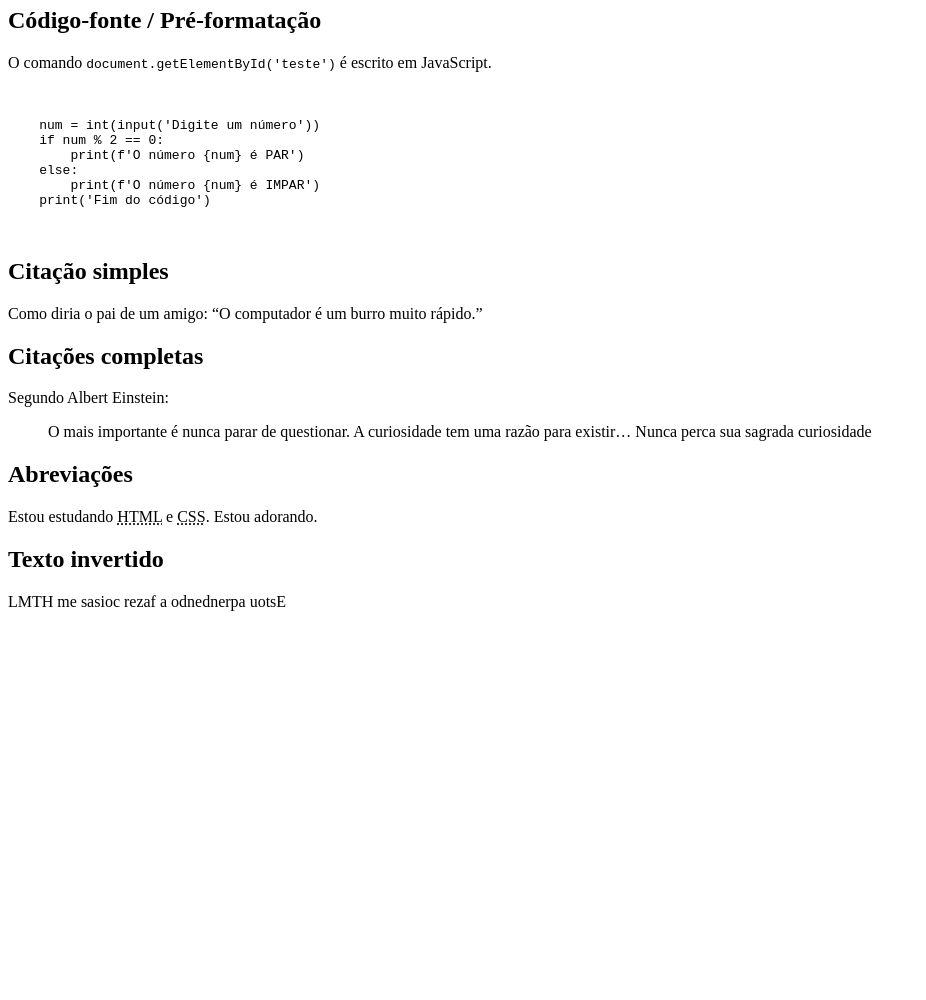
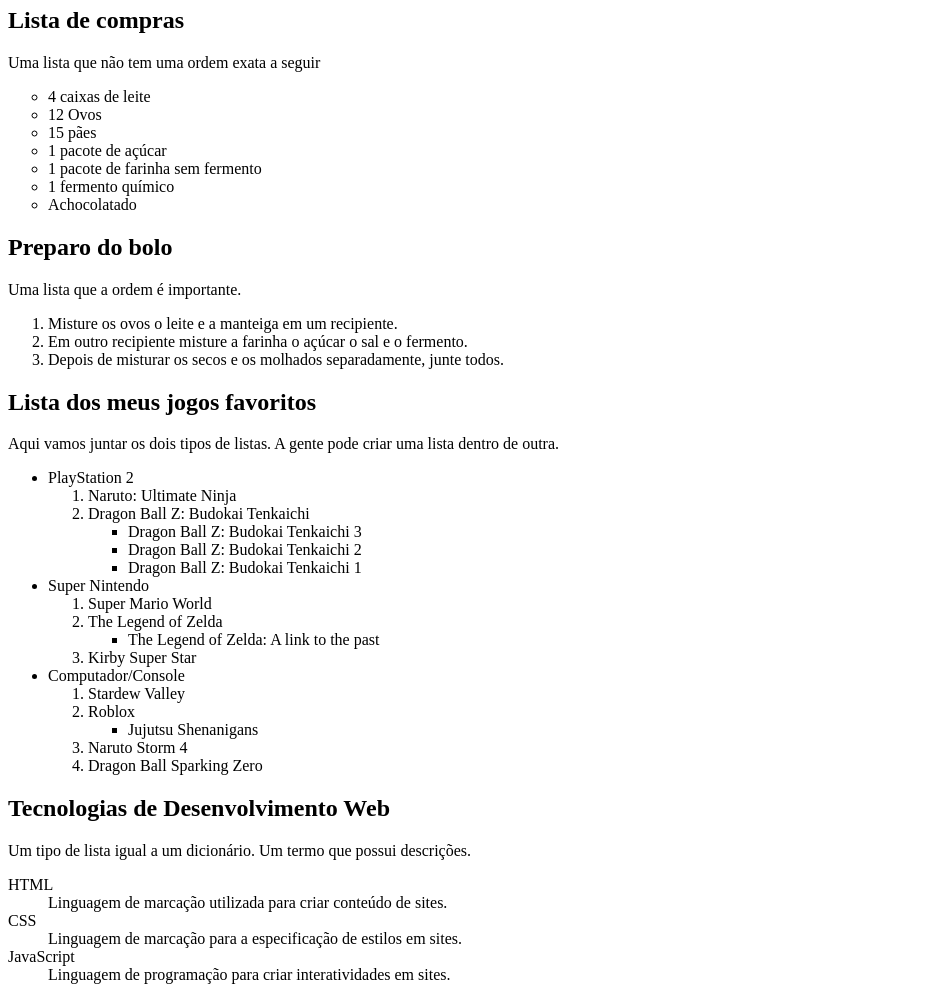
Before and after one commit to Deyvy-beep/HTML-CSS, a plain HTML site: page ex009/index.html in a window 1280 px wide. Shown: the part 73-1073 px from the top of the page, without its empty margins (0-926 px from the left). Before the commit the page ends 800 px from the top, so only its background shows below. Drawn offline with Linux system fonts and the light colour scheme.

Commit message:
Exercício 9 sobre listas em HTML

```diff
--- a/ex009/index.html
+++ b/ex009/index.html
@@ -3,43 +3,89 @@
 <head>
     <meta charset="UTF-8">
     <meta name="viewport" content="width=device-width, initial-scale=1.0">
-    <title>Outras Formatações</title>
+    <title>Listas</title>
     <link rel="shortcut icon" href="favicon.ico" type="image/x-icon">
 </head>
 <body>
-    <h1>Outras formatações</h1>
+    <h1>Listas ordenadas e sem ordem</h1>
 
-    <h2>Código-fonte / Pré-formatação</h2>
-    <p>O comando <code>document.getElementById('teste')</code> é escrito em JavaScript.</p>
+    <h2>Lista de compras</h2>
 
-    <pre>
-        <code>
-    num = int(input('Digite um número'))
-    if num % 2 == 0:
-        print(f'O número {num} é PAR')
-    else:
-        print(f'O número {num} é IMPAR')
-    print('Fim do código')
-        </code>
-    </pre>
+    <p>Uma lista que não tem uma ordem exata a seguir</p>
 
-    <h2>Citação simples</h2>
-    <p>Como diria o pai de um amigo: <q>O computador é um burro muito rápido.</q></p>
+    <ul type="circle">
+        <li>4 caixas de leite</li>
+        <li>12 Ovos</li>
+        <li>15 pães</li>
+        <li>1 pacote de açúcar</li>
+        <li>1 pacote de farinha sem fermento</li>
+        <li>1 fermento químico</li>
+        <li>Achocolatado</li>
+    </ul>
 
-    <h2>Citações completas</h2>
-    <p>Segundo Albert Einstein: </p>
+    <h2>Preparo do bolo</h2>
 
-    <blockquote cite="https://veja.abril.com.br/coluna/pilulas-de-sabedoria/frase-do-dia-einstein#:~:text=“O%20mais%20importante%20é%20nunca,Nunca%20perca%20sua%20sagrada%20curiosidade.”">
+    <p>Uma lista que a ordem é importante.</p>
 
-        O mais importante é nunca parar de questionar. A curiosidade tem uma razão para existir… Nunca perca sua sagrada curiosidade
+    <ol type="1">
+        <li>Misture os ovos o leite e a manteiga em um recipiente.</li>
+        <li>Em outro recipiente misture a farinha o açúcar o sal e o fermento.</li>
+        <li>Depois de misturar os secos e os molhados separadamente, junte todos.</li>
+    </ol>
 
-    </blockquote>
+    <h2>Lista dos meus jogos favoritos</h2>
 
-    <h2>Abreviações</h2>
-    <p>Estou estudando <abbr title="HyperText Markup Language">HTML</abbr> e <abbr title="Cascading Style Sheets">CSS</abbr>. Estou adorando.</p>
+    <p>Aqui vamos juntar os dois tipos de listas. A gente pode criar uma lista dentro de outra.</p>
 
-    <h2>Texto invertido</h2>
-    <p><bdo dir="rtl">Estou aprendendo a fazer coisas em HTML</bdo></p>
+    <ul type="disc">
+        <li>PlayStation 2</li>
+            <ol type="1">
+                <li>Naruto: Ultimate Ninja</li>
+                <li>Dragon Ball Z: Budokai Tenkaichi</li>
+                    <ul type="square">
+                        <li>Dragon Ball Z: Budokai Tenkaichi 3</li>
+                        <li>Dragon Ball Z: Budokai Tenkaichi 2</li>
+                        <li>Dragon Ball Z: Budokai Tenkaichi 1</li>
+                    </ul>
+            </ol>
+        <li>Super Nintendo</li>
+            <ol type="1">
+                <li>Super Mario World</li>
+                <li>The Legend of Zelda</li>
+                    <ul type="square">
+                        <li>The Legend of Zelda: A link to the past</li>
+                    </ul>
+                <li>Kirby Super Star</li>
+            </ol>
+        <li>Computador/Console</li>
+            <ol type="1">
+                <li>Stardew Valley</li>
+                <li>Roblox</li>
+                    <ul type="square">
+                        <li>Jujutsu Shenanigans</li>
+                    </ul>
+                <li>Naruto Storm 4</li>
+                <li>Dragon Ball Sparking Zero</li>
+            </ol>
+    </ul>
+
+    <h2>Tecnologias de Desenvolvimento Web</h2>
+
+    <p>Um tipo de lista igual a um dicionário. Um termo que possui descrições.</p>
+
+    <dl>
+        <dt>HTML</dt>
+        <dd>Linguagem de marcação utilizada para criar conteúdo de sites.</dd>
+
+        <dt>CSS</dt>
+        <dd>Linguagem de marcação para a especificação de estilos em sites.</dd>
+
+        <dt>JavaScript</dt>
+        <dd>Linguagem de programação para criar interatividades em sites.</dd>
+    </dl>
+
+
+
 
 </body>
 </html>
```
Also changed, not shown: ex008/index.html (+2 -0 lines), ex008b/index.html (added, +45 -0 lines), ex008b/favicon.ico (added).
